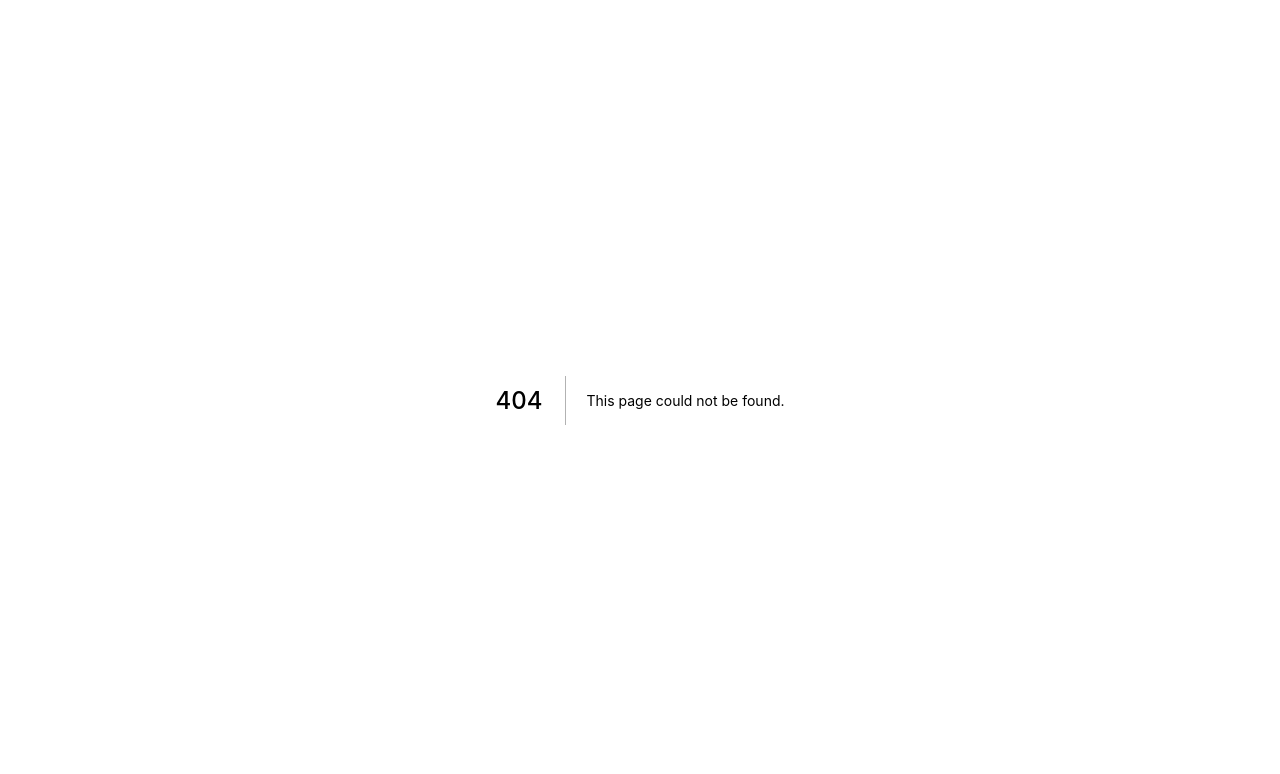
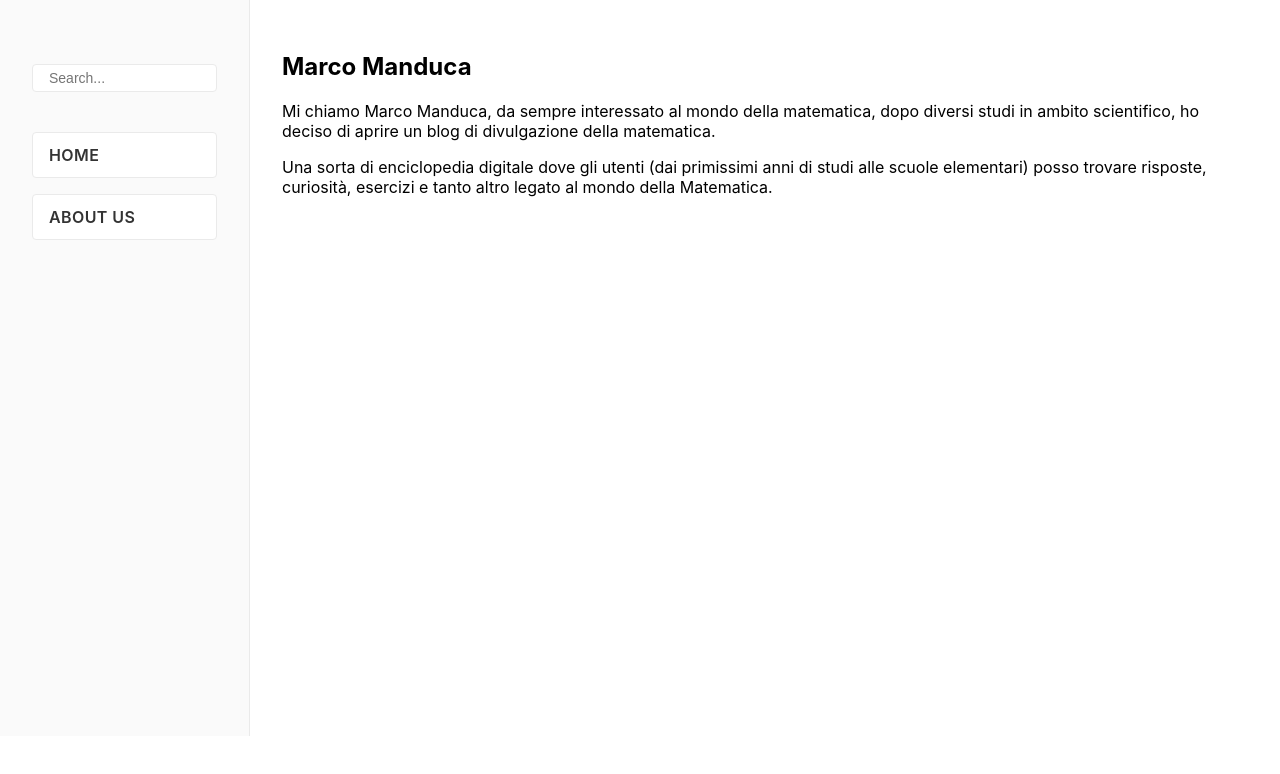
Before and after one commit to MarcoManduca/emath.it, a Next.js app: page /about in a window 1280 px wide. Before the commit this address had no page. Shown: the top 774 px of the page. Built offline with nearby package versions, Linux system fonts and the light colour scheme.

Commit message:
perf: optimize img

```diff
--- a/components/cards/mathematicians/MathematiciansCard.mocks.ts
+++ b/components/cards/mathematicians/MathematiciansCard.mocks.ts
@@ -5,7 +5,7 @@ const base: IMathematiciansCard = {
   title: 'Renato Cartesio',
   body: 'Renato Cartesio è stato un filosofo e matematico francese, fra i principali fondatori della matematica e della filosofia moderne. Cartesio estese la concezione razionalistica di una conoscenza ispirata alla precisione e certezza delle scienze matematiche a ogni aspetto del sapere, dando vita a quello che oggi è conosciuto con il nome di razionalismo continentale, una posizione filosofica dominante in Europa tra il XVII e il XVIII secolo.',
   author: 'Marco Manduca',
-  time: Date().toString(),
+  time: 'Sunday 21 August',
 };
 
 export const mockMathematiciansCardProps = {
--- /dev/null
+++ b/pages/about.tsx
@@ -0,0 +1,33 @@
+import { ReactElement } from 'react';
+import LayoutPrimary from '../components/layouts/primary/LayoutPrimary';
+import LayoutSidebar from '../components/layouts/sidebar/LayoutSidebar';
+import { NextPageWithLayout } from './page';
+
+const About: NextPageWithLayout = () => {
+  return (
+    <section>
+      <h1>Marco Manduca</h1>
+      <p>
+        Mi chiamo Marco Manduca, da sempre interessato al mondo della
+        matematica, dopo diversi studi in ambito scientifico, ho deciso di
+        aprire un blog di divulgazione della matematica.
+      </p>
+      <p>
+        Una sorta di enciclopedia digitale dove gli utenti (dai primissimi anni
+        di studi alle scuole elementari) posso trovare risposte, curiosità,
+        esercizi e tanto altro legato al mondo della Matematica.
+      </p>
+    </section>
+  );
+};
+
+export default About;
+
+About.getLayout = (page: ReactElement) => {
+  return (
+    <LayoutPrimary>
+      <LayoutSidebar />
+      {page}
+    </LayoutPrimary>
+  );
+};
--- a/pages/index.tsx
+++ b/pages/index.tsx
@@ -1,3 +1,4 @@
+import Link from 'next/link';
 import { ReactElement } from 'react';
 import MathematiciansCard from '../components/cards/mathematicians/MathematiciansCard';
 import { mockMathematiciansCardProps } from '../components/cards/mathematicians/MathematiciansCard.mocks';
@@ -12,7 +13,10 @@ const Home: NextPageWithLayout = () => {
   return (
     <section className={styles.main}>
       <h1 className={styles.title}>
-        Welcome to <a href="https://nextjs.org">Next.js!</a>
+        Welcome to{' '}
+        <Link href="/">
+          <a>e-Math</a>
+        </Link>
       </h1>
       <MathematiciansCard {...mockMathematiciansCardProps.base} />
     </section>
--- a/styles/globals.css
+++ b/styles/globals.css
@@ -4,6 +4,11 @@ body {
   margin: 0;
   font-family: -apple-system, BlinkMacSystemFont, Segoe UI, Roboto, Oxygen,
     Ubuntu, Cantarell, Fira Sans, Droid Sans, Helvetica Neue, sans-serif;
+}
+
+h1,
+p {
+  color: black;
 }
 
 a {
```
Also changed, not shown: components/cards/mathematicians/MathematiciansCard.tsx (+4 -4 lines), public/foto_profilo.jpg.
